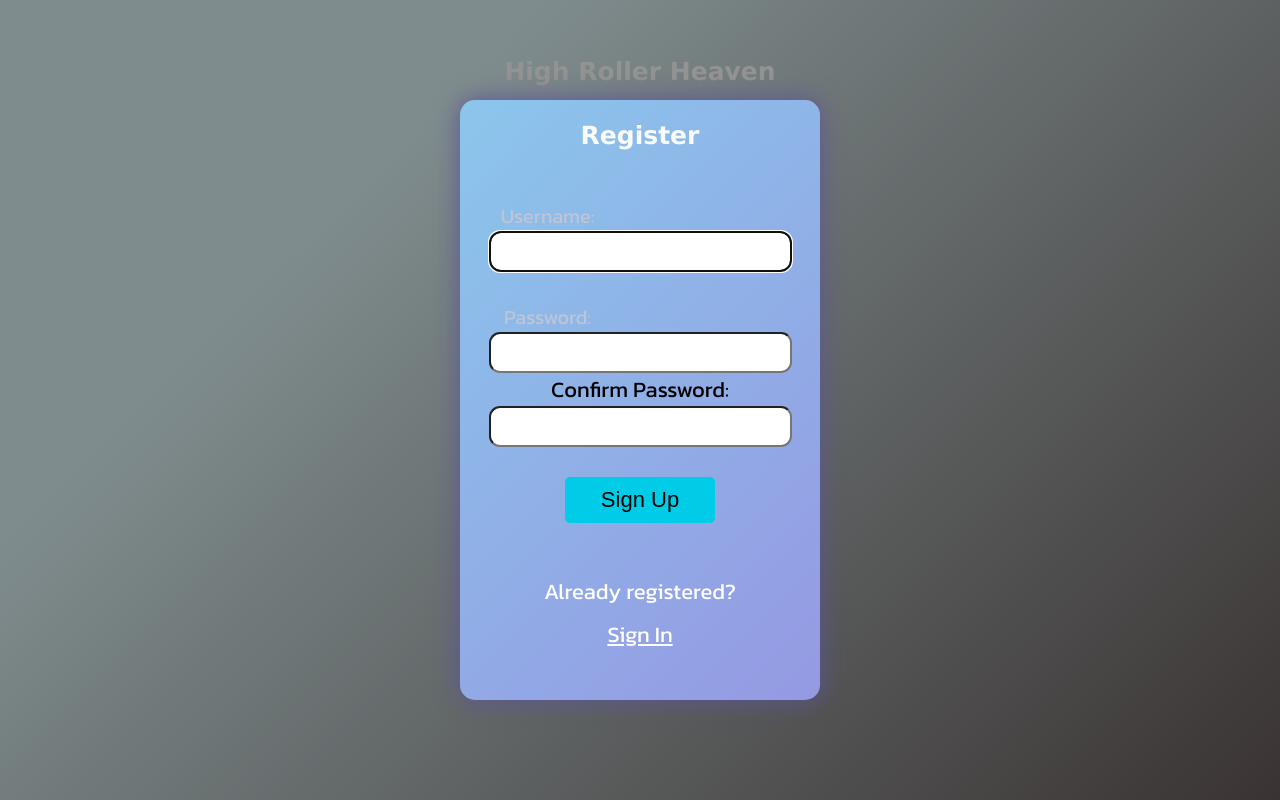
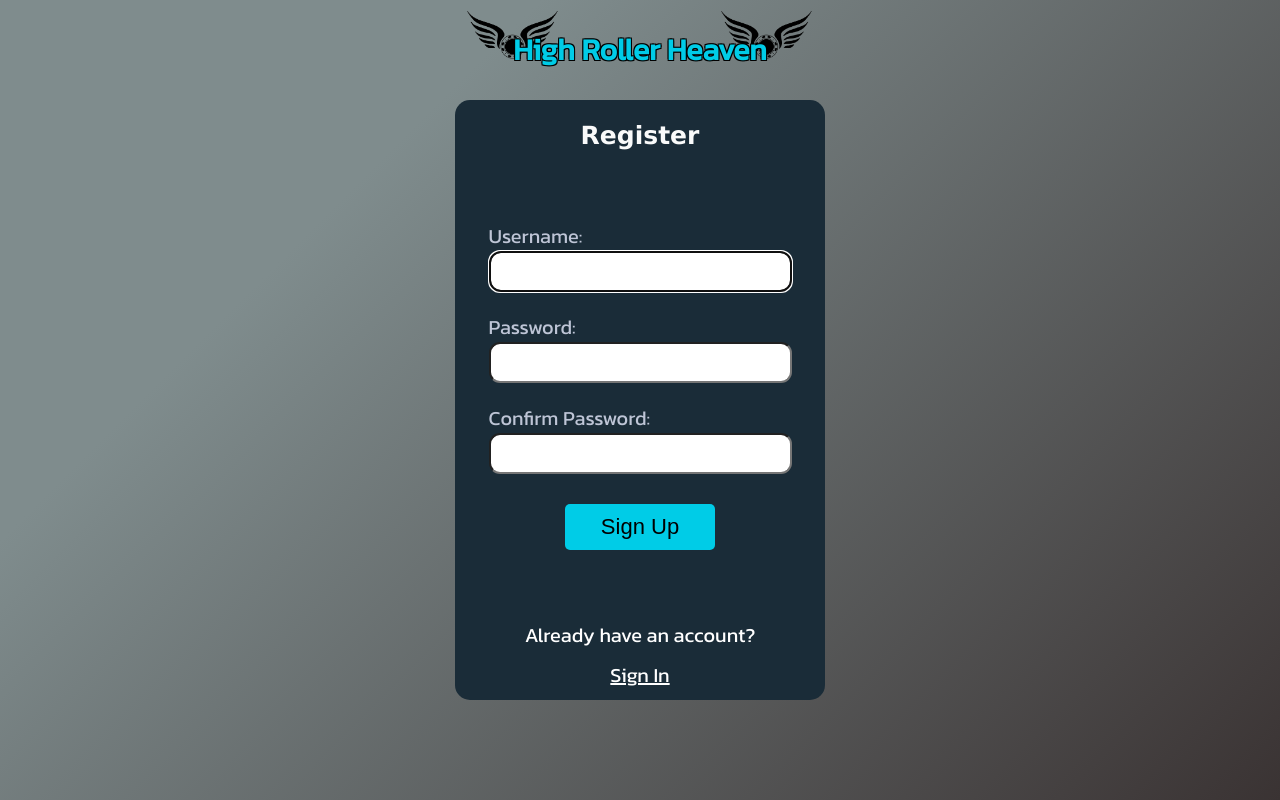
Before and after one commit to Deniz-Misirlioglu/high-roller-heaven, a React (Create React App) app in the folder highrollerheaven/: page / in a window 1280 px wide. Built offline with nearby package versions, Linux system fonts and the light colour scheme; no server answers.

Commit message:
Login/Register pages done

```diff
--- a/highrollerheaven/src/Components/LoginComponent/Login.css
+++ b/highrollerheaven/src/Components/LoginComponent/Login.css
@@ -12,6 +12,7 @@
 
 .login .login__field {
   position: relative;
+  margin: 20px 0;
 }
 
 .login .container {
@@ -25,7 +26,6 @@
   position: absolute;
   height: 600px;
   width: 360px;
-  box-shadow: 0px 0px 24px #5c5696;
   top: 50%;
   left: 50%;
   transform: translate(-50%, -50%);
@@ -35,6 +35,7 @@
 .login .screen__content {
   z-index: 1;
   position: relative;
+  margin: 20px auto;
 }
 
 .login form {
@@ -111,17 +112,13 @@ h1{
   font-family:verdana;
 }
 
-label[for="username"] {
-  color:#bec5d6;
+label[for="username"],
+label[for="password"] {
+  color: #bec5d6;
   font-size: 20px;
-  margin-right: 185px;
-}
-
-label[for="password"] {
-  color:#bec5d6;
-  font-size: 20px;
-  margin-right: 185px;
-  margin-top: 30px;
+  margin-right: 20px;
+  display: inline-block;
+  text-align: left;
 }
 
 .login__field {
@@ -144,13 +141,43 @@ label[for="password"] {
 }
 
 .login__field button:hover {
-  background-color: #005f7f;
+  background-color: #3fe1f6;
 }
 
 p {
   color: white;
+  font-size: 20px;
+}
+
+.outline-text {
+  color: #00cce7;
+  text-shadow: 1px 1px 0 #000, -1px -1px 0 #000, 1px -1px 0 #000, -1px 1px 0 #000;
+  font-size: 30px;
 }
 
 .line {
   margin-top: 10px;
 }
+
+.logo-text {
+  display: flex;
+  align-items: center;
+  justify-content: center;
+}
+
+.logo-left,
+.logo-right {
+  width: 100px;
+  height: auto;
+  margin: -30px -50px 0 -50px;
+}
+
+.logo-left {
+  order: -1;
+  z-index: -1;
+}
+
+.logo-right {
+  order: 1;
+  z-index: -1;
+}
--- a/highrollerheaven/src/Components/LoginComponent/Login.js
+++ b/highrollerheaven/src/Components/LoginComponent/Login.js
@@ -4,8 +4,8 @@ import AuthorizedUserContext from "../Authentication/AuthorizeUser";
 import bcrypt from "bcryptjs";
 import { BrowserRouter as Router, Routes, Route, Link } from "react-router-dom";
 import { useNavigate } from "react-router-dom";
-
 import "../LoginComponent/Login.css";
+import hrhLogo from '../../hrhLogo.png';
 
 const Login = () => {
   const { setAuth } = useContext(AuthorizedUserContext);
@@ -69,7 +69,13 @@ const Login = () => {
   };
   return (
     <>
-      <h1 >High Roller Heaven</h1>
+      <h2 className="logo-text">
+        <img src={hrhLogo} alt="High Roller Heaven Logo" className="logo-left" />
+        <span className="outline-text">
+          High Roller Heaven
+        </span>
+        <img src={hrhLogo} alt="High Roller Heaven Logo" className="logo-right" />
+      </h2>
       <div className="login">
         {success ? (
           <section>
--- a/highrollerheaven/src/Components/RegisterComponent/Register.css
+++ b/highrollerheaven/src/Components/RegisterComponent/Register.css
@@ -6,8 +6,6 @@
   padding: 6rem 0.5rem;
 
 }
-
-
 
 .register .login {
   padding: 30px;
@@ -25,11 +23,10 @@
 }
 
 .register .screen {
-  background: linear-gradient(135deg, #8BC6EC 0%, #9599E2 100%);
+  background-color: #1a2c38;
   position: absolute;
   height: 600px;
-  width: 360px;
-  box-shadow: 0px 0px 24px #5c5696;
+  width: 370px;
   top: 50%;
   left: 50%;
   transform: translate(-50%, -50%);
@@ -109,3 +106,89 @@
 .register .line {
   display: inline-block;
 }
+
+h1{
+  color:#f9fafa;
+  font-size: 25px;
+  font-family:verdana;
+}
+
+label[for="username"],
+label[for="password"],
+label[for="confirm_pwd"] {
+  color: #bec5d6;
+  font-size: 20px;
+  display: inline-block;
+  text-align: left;
+}
+
+label[for="password"] {
+  margin-top: 20px;
+  text-align: left;
+}
+
+label[for="confirm_pwd"] {
+  margin-top: 20px;
+  text-align: left;
+}
+
+.login__field {
+  display: flex;
+  flex-direction: column;
+  text-align: center;
+}
+
+.login__field button {
+  width: 150px;
+  margin: auto;
+  margin-top: 10px;
+  background-color: #00cce7;
+  color: #000000;
+  border: none;
+  padding: 10px;
+  border-radius: 5px;
+  cursor: pointer;
+  transition: background-color 0.3s;
+}
+
+.login__field button:hover {
+  background-color: #3fe1f6;
+}
+
+p {
+  color: white;
+  font-size: 20px;
+}
+
+.outline-text {
+  color: #00cce7;
+  text-shadow: 1px 1px 0 #000, -1px -1px 0 #000, 1px -1px 0 #000, -1px 1px 0 #000;
+  font-size: 30px;
+}
+
+.line {
+  margin-top: 10px;
+}
+
+.logo-text {
+  display: flex;
+  align-items: center;
+  justify-content: center;
+}
+
+.logo-left,
+.logo-right {
+  width: 100px;
+  height: auto;
+  margin: -30px -50px 0 -50px;
+}
+
+.logo-left {
+  order: -1;
+  z-index: -1;
+}
+
+.logo-right {
+  order: 1;
+  z-index: -1;
+}
--- a/highrollerheaven/src/Components/RegisterComponent/Register.js
+++ b/highrollerheaven/src/Components/RegisterComponent/Register.js
@@ -10,6 +10,7 @@ import bcrypt from "bcryptjs";
 import { BrowserRouter as Router, Routes, Route, Link } from "react-router-dom";
 import { useNavigate } from "react-router-dom";
 import "../RegisterComponent/Register.css";
+import hrhLogo from '../../hrhLogo.png';
 
 const USER_REGEX = /^[A-z][A-z0-9-_]{3,23}$/;
 const PWD_REGEX = /^(?=.*[a-z])(?=.*[A-Z])(?=.*[0-9])(?=.*[!@#$%]).{8,24}$/;
@@ -129,7 +130,13 @@ const Register = () => {
 
   return (
     <>
-      <h1 className="title1">High Roller Heaven</h1>
+      <h2 className="logo-text">
+        <img src={hrhLogo} alt="High Roller Heaven Logo" className="logo-left" />
+        <span className="outline-text">
+          High Roller Heaven
+        </span>
+        <img src={hrhLogo} alt="High Roller Heaven Logo" className="logo-right" />
+      </h2>
       <div className="register">
         {success ? (
           <section>
@@ -290,7 +297,7 @@ const Register = () => {
                     </div>
                   </form>
                   <p>
-                    Already registered?
+                    Already have an account?
                     <br />
                     <span className="line">
                       <Link to="/login">Sign In</Link>
```
Also changed, not shown: highrollerheaven/src/hrhLogo.png (added).
